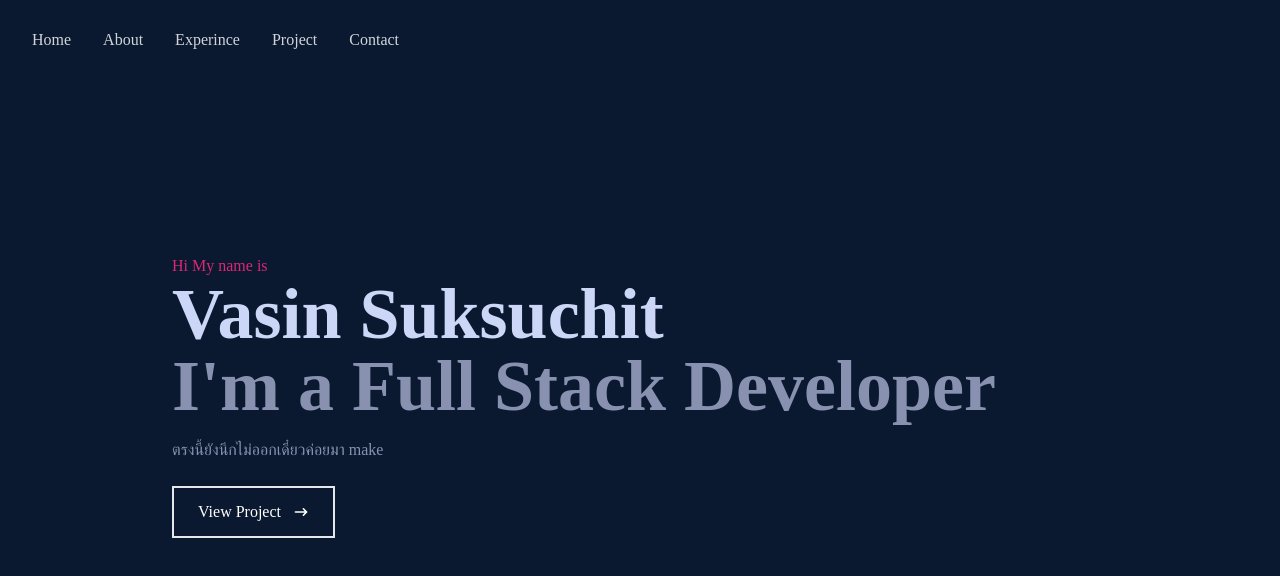
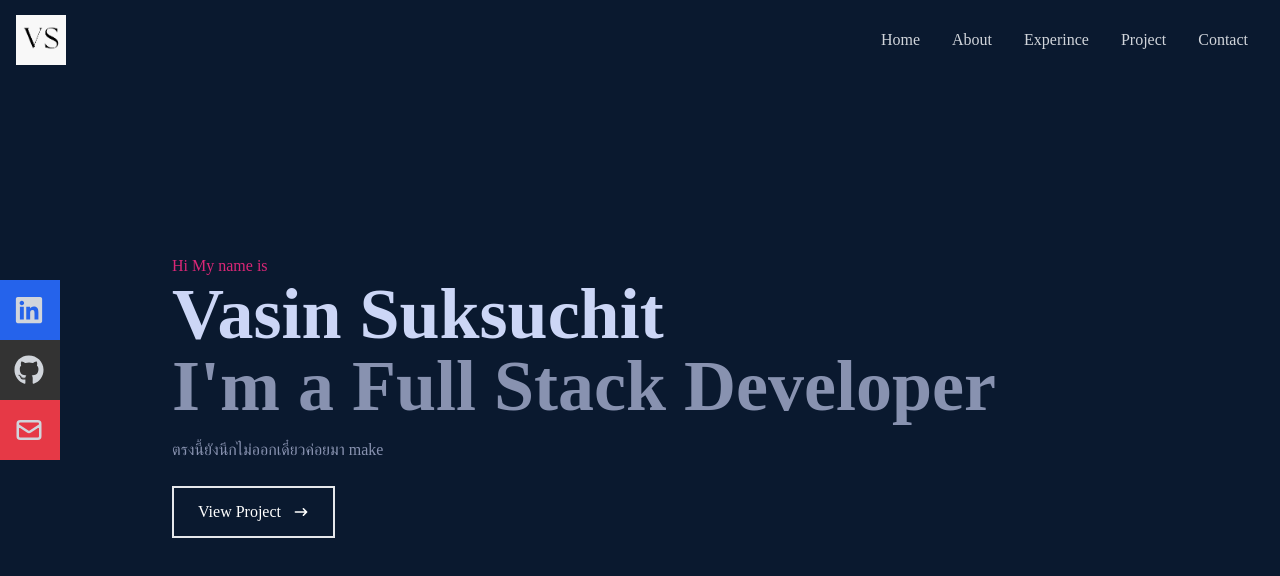
Before and after one commit to wanttoplayy/wanttoplayy.github.io, a React (Create React App) app: page / in a window 1280 px wide. Shown: the top 576 px of the page. Built offline with nearby package versions, Linux system fonts and the light colour scheme.

Commit message:
fix : Logo

```diff
--- a/src/component/NavBar.jsx
+++ b/src/component/NavBar.jsx
@@ -1,5 +1,5 @@
 import React, { useState } from 'react'
-// import Logo from '../asset/Logo.png'
+import Logo from '../asset/Logo.png'
 import { FaBars, FaTimes, FaGithub, FaLinkedin } from 'react-icons/fa'
 import { HiOutlineMail } from 'react-icons/hi'
 import { BsFillPersonLinesFill } from 'react-icons/bs'
@@ -11,10 +11,10 @@ const NavBar = () => {
 
     return (
         <div className='fixed w-full h-[80px] flex justify-between items-center px-4 bg-[#0a192f] text-gray-300'>
-            {/* <div>
-
+            <div>
+                {/* เดี๋ยวบรรทัดนี้ต้องมาเปลี่ยนLogo */}
                 <img src={Logo} alt="Logo Image" style={{ width: '50px' }} />
-            </div> */}
+            </div>
 
             {/* menu */}
             {/* ตัวเลือนใช้ react-scoll */}
@@ -60,7 +60,7 @@ const NavBar = () => {
             </ul>
 
             {/* social Icon */}
-            <div className='hidden :flex fixed flex-col top-[35%] left-0'>
+            <div className='hidden:md:flex fixed flex-col top-[35%] left-0'>
                 <ul>
                     <li className='w-[160px] h-[60px] flex justify-between items-center ml-[-100px] hover:ml-[-10px] duration-300 bg-blue-600'>
                         <a className='flex justify-between items-center w-full text-gray-300'
```
